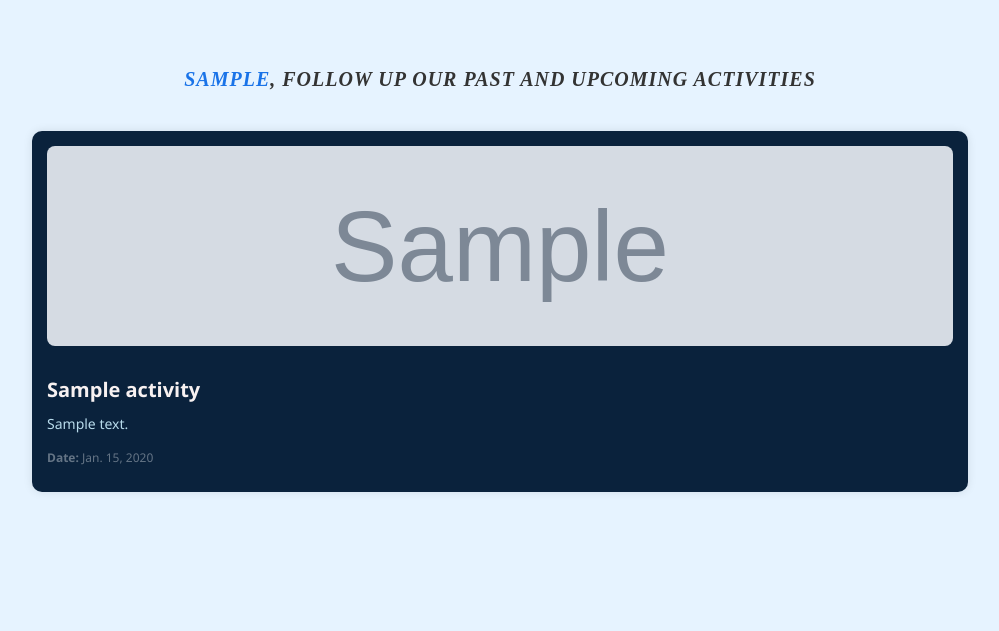
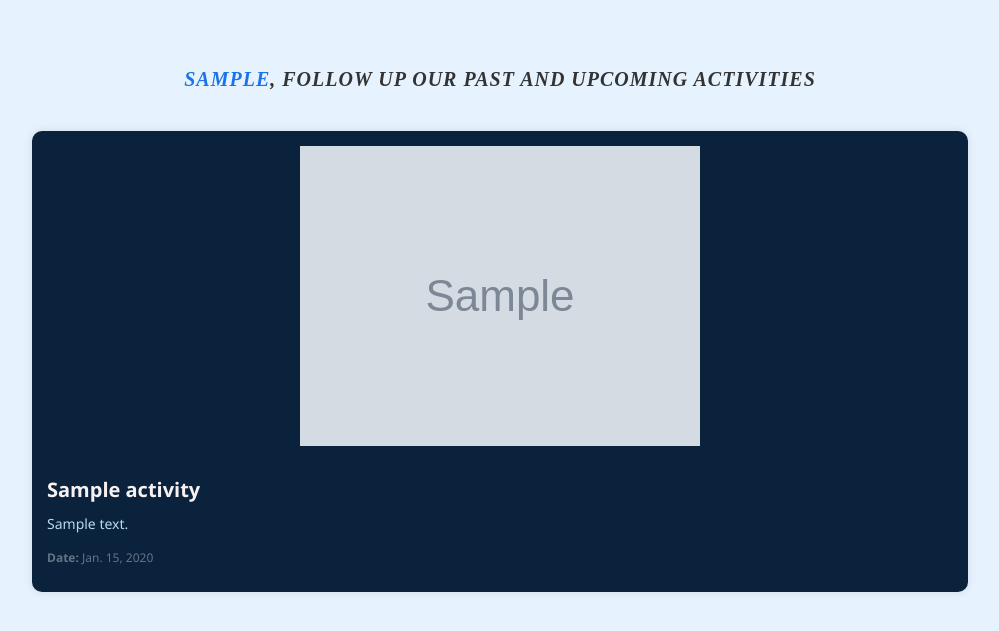
Before and after one commit to AinamaniDM/ALUMNI_APPLICATION, a Django app: page /activities/ in a window 1280 px wide. Shown: the part 95-726 px from the top of the page, without its empty margins (140-1139 px from the left). Run offline with Django 5.2, Linux system fonts and the light colour scheme; a user stored in the database is signed in; tables that the repository leaves empty hold one stand-in row (values such as "Sample post"); grey boxes marked "Sample" are stand-in pictures; parts of the project's set-up code (start-up, migrations or seed data) failed here and were passed over.

Commit message:
adjusted image styles in the activity page to stop cropping

```diff
--- a/static/css/style.css
+++ b/static/css/style.css
@@ -286,10 +286,12 @@ button:hover {
 
 .activity-card img {
     width: 100%;
-    height: 200px;
+    height: auto;
     object-fit: cover;
     border-radius: 8px;
     margin-bottom: 15px;
+    max-height: 300px;
+    object-fit: contain;
 }
 
 .activity-card h3 {
```
